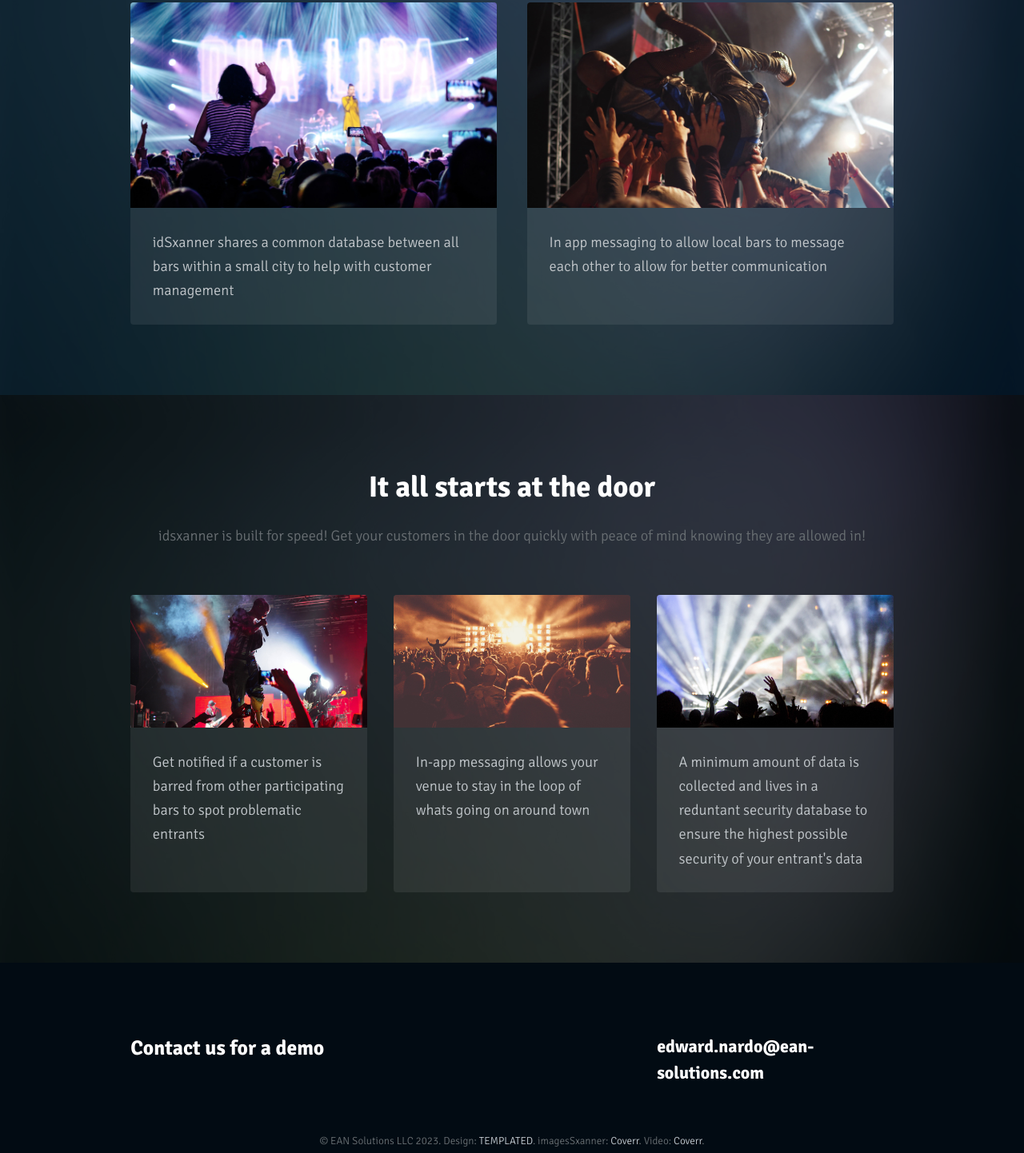
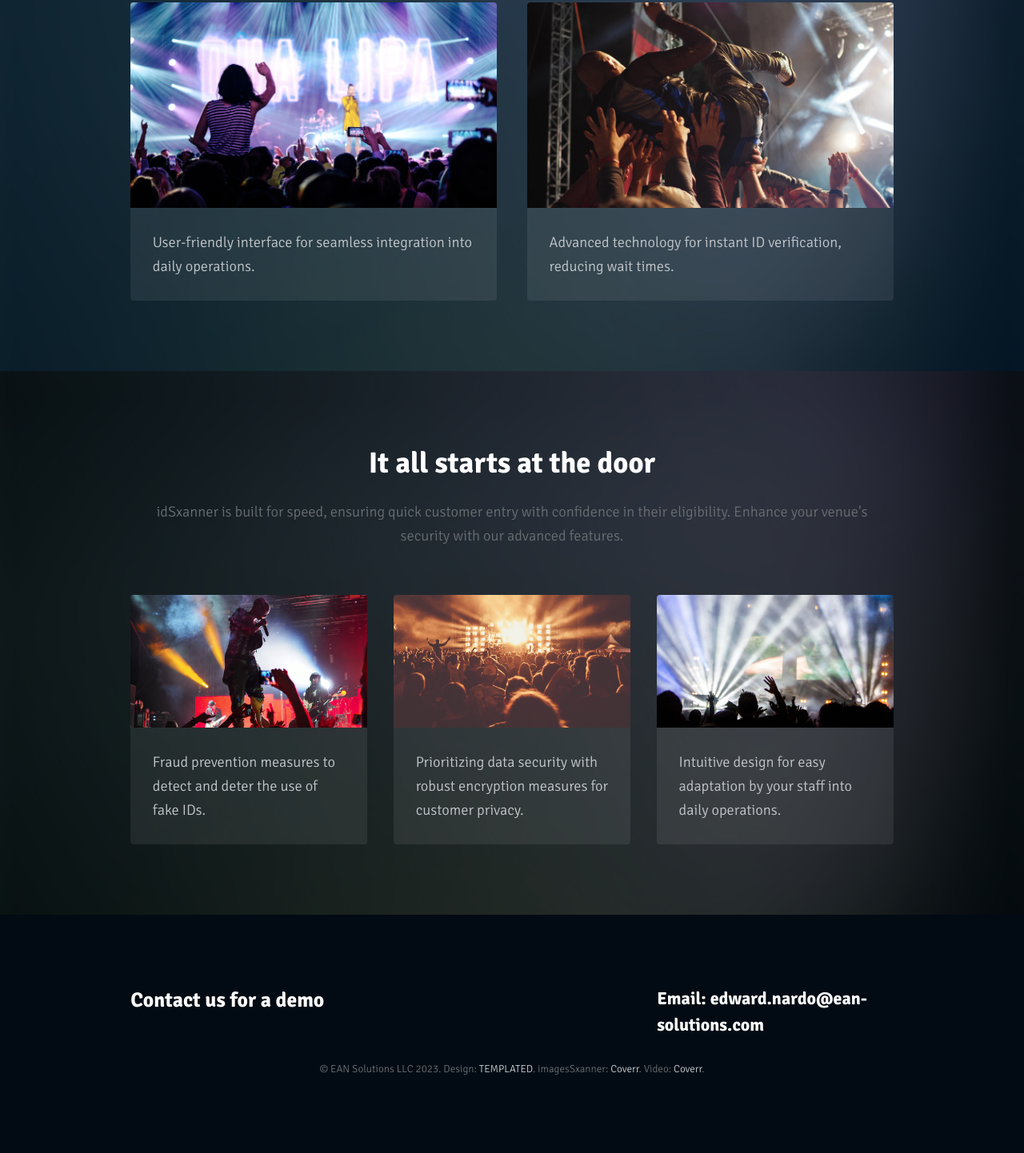
Before and after one commit to asfopoo/asfopoo.github.io, a plain HTML site: page idSxanner.html in a window 1280 px wide. Shown: the part 1108-2550 px from the top of the page at 80% size. Drawn offline with Linux system fonts and the light colour scheme; files whose address does not match are found by name.

Commit message:
updated sxanner site copy

```diff
--- a/idSxanner.html
+++ b/idSxanner.html
@@ -1,9 +1,4 @@
 <!DOCTYPE HTML>
-<!--
-	Broadcast by TEMPLATED
-	templated.co @templatedco
-	Released for free under the Creative Commons Attribution 3.0 license (templated.co/license)
--->
 <html>
 	<head>
 		<title>IdSxanner</title>
@@ -16,105 +11,84 @@
 
 		<!-- Header -->
 		<header id="header">
-				<!-- <h1><a href="#">Broadcast <span>by TEMPLATED</span></a></h1> -->
-				<!--<a href="#menu">Menu</a>-->
 		</header>
 
+		<!-- Banner Section -->
 		<section id="banner" data-video="imagesSxanner/banner">
 			<div class="inner">
 				<header>
 					<h1>IdSxanner</h1>
 					<p>A Product Offered By EAN Solutions LLC</p>
 				</header>
-						<!-- <a href="#main" class="button big alt scrolly">Check it out</a> -->
 			</div>
-
 		</section>
 
-		<!-- Main -->
+		<!-- Main Content -->
 		<div id="main">
 
-			<!-- One -->
+			<!-- Product Overview Section -->
 			<section class="wrapper style1">
 				<div class="inner">
 					<header class="align-center">
 						<h2>idSxanner</h2>
-							<p>idSxanner is a premium barcode scanner for your bar, music venue, or private event. Scans drivers licenses from all 50 states and able to detect fake id's. Only data that can be found on any social media platform is collected and stored on the cloud using redundant security protocols to ensure the highest security of your data.</p>
+						<p>idSxanner is a premium barcode scanner designed for bars, music venues, and private events. It scans driver's licenses from all 50 states, detects fake IDs, and securely stores essential data on the cloud. Only information available on social media platforms is collected, ensuring the highest level of data security.</p>
 					</header>
-						<!-- 2 Column Video Section -->
+
+					<!-- Features Section -->
 					<div class="flex flex-2">
 						<div class="video col">
 							<div class="image fit">
 								<img src="imagesSxanner/pic07.jpg" alt="" />
-										<!--<div class="arrow">
-											<div class="icon fa-play"></div>
-										</div>-->
 							</div>
 							<p class="caption">
-										idSxanner shares a common database between all bars within a small city to help with customer management
+								User-friendly interface for seamless integration into daily operations.
 							</p>
-									<!--<a href="generic.html" class="link"><span>Click Me</span></a>-->
 						</div>
 						<div class="video col">
 							<div class="image fit">
 								<img src="imagesSxanner/pic08.jpg" alt="" />
-										<!--<div class="arrow">
-											<div class="icon fa-play"></div>
-										</div>-->
 							</div>
 							<p class="caption">
-										In app messaging to allow local bars to message each other to allow for better communication
+								Advanced technology for instant ID verification, reducing wait times.
 							</p>
-									<!--<a href="generic.html" class="link"><span>Click Me</span></a>-->
 						</div>
 					</div>
 				</div>
 			</section>
 
-				<section class="wrapper ">
+			<!-- Speed and Security Section -->
+			<section class="wrapper">
 				<div class="inner">
 					<header class="align-center">
 						<h2>It all starts at the door</h2>
-							<p>idsxanner is built for speed!  Get your customers in the door quickly with peace of mind knowing they are allowed in!</p>
+						<p>idSxanner is built for speed, ensuring quick customer entry with confidence in their eligibility. Enhance your venue's security with our advanced features.</p>
 					</header>
 
-						<!-- 3 Column Video Section -->
+					<!-- Security Measures Section -->
 					<div class="flex flex-3">
 						<div class="video col">
 							<div class="image fit">
 								<img src="imagesSxanner/pic09.jpg" alt="" />
-										<!--<div class="arrow">
-											<div class="icon fa-play"></div>
-										</div>-->
 							</div>
 							<p class="caption">
-										Get notified if a customer is barred from other participating bars to spot problematic entrants
+								Fraud prevention measures to detect and deter the use of fake IDs.
 							</p>
-									<!--<a href="generic.html" class="link"><span>Click Me</span></a>-->
 						</div>
 						<div class="video col">
 							<div class="image fit">
 								<img src="imagesSxanner/pic10.jpg" alt="" />
-										<!--<div class="arrow">
-											<div class="icon fa-play"></div>
-										</div>-->
 							</div>
 							<p class="caption">
-										In-app messaging allows your venue to stay in the loop of whats going on around town
+								Prioritizing data security with robust encryption measures for customer privacy.
 							</p>
-									<!--<a href="generic.html" class="link"><span>Click Me</span></a>-->
 						</div>
 						<div class="video col">
 							<div class="image fit">
 								<img src="imagesSxanner/pic11.jpg" alt="" />
-										<!--<div class="arrow">
-											<div class="icon fa-play"></div>
-										</div>-->
 							</div>
 							<p class="caption">
-										A minimum amount of data is collected and lives in a reduntant security database to ensure the highest possible security of your entrant's data
+								Intuitive design for easy adaptation by your staff into daily operations.
 							</p>
-									<!--<a href="generic.html" class="link"><span>Click Me</span></a>-->
 						</div>
 					</div>
 				</div>
@@ -122,53 +96,21 @@
 
 		</div>
 
-		<!-- Footer -->
+		<!-- Contact Section -->
 		<footer id="footer">
 			<div class="inner">
 				<div class="flex flex-3">
 					<h3>Contact us for a demo</h3>
 					<div class="col">
-							<h3></h3>
 						<ul class="alt">
-								<!--<li><a href="#">Nascetur nunc varius commodo.</a></li>
-								<li><a href="#">Vis id faucibus montes tempor</a></li>
-								<li><a href="#">Massa amet lobortis vel.</a></li>
-								<li><a href="#">Nascetur nunc varius commodo.</a></li>-->
-							</ul>
-						</div>
-						<div class="col">
-							<ul class="alt">
-								<h4>edward.nardo@ean-solutions.com</h4>
-							</ul>
-						</div>
-						<div class="col">
-							<h3></h3>
-							<ul class="alt">
-								<!--<li><a href="#">Nascetur nunc varius commodo.</a></li>
-								<li><a href="#">Vis id faucibus montes tempor</a></li>
-								<li><a href="#">Massa amet lobortis vel.</a></li>
-								<li><a href="#">Nascetur nunc varius commodo.</a></li>-->
+							<h4>Email: edward.nardo@ean-solutions.com</h4>
 						</ul>
 					</div>
 				</div>
 			</div>
-				<!-- <div style="display: flex; justify-content: center;">
-					<a href="payment.html" style="font-size: 30px"> Go To Our Payments Page </a>
-				</div> -->
 			<div class="copyright">
-					<!-- <a href="https://apps.apple.com/us/app/idsxannerbasic/id1543811781">View on Apple app store</a>
-					<br>
-					<a href="https://play.google.com/store/apps/details?id=com.idsxanner">View on Google Play store</a>
-					<br> -->
-					<!-- <ul class="icons">
-						<li><a href="#" class="icon fa-twitter"><span class="label">Twitter</span></a></li>
-						<li><a href="#" class="icon fa-facebook"><span class="label">Facebook</span></a></li>
-						<li><a href="#" class="icon fa-instagram"><span class="label">Instagram</span></a></li>
-						<li><a href="#" class="icon fa-snapchat"><span class="label">Snapchat</span></a></li>
-					</ul> -->
 				&copy; EAN Solutions LLC 2023. Design: <a href="https://templated.co">TEMPLATED</a>. imagesSxanner: <a href="https://unsplash.com">Coverr</a>. Video: <a href="https://coverr.co">Coverr</a>.
 			</div>
-				<!-- <a href="https://www.idSxanner.com/idSxanner.ipa">Install App</a> --> <!-- used to download directly to iphone via itunes -->
 		</footer>
 
 		<!-- Scripts -->
```
Lines whose indentation alone changed are shown as unchanged.
